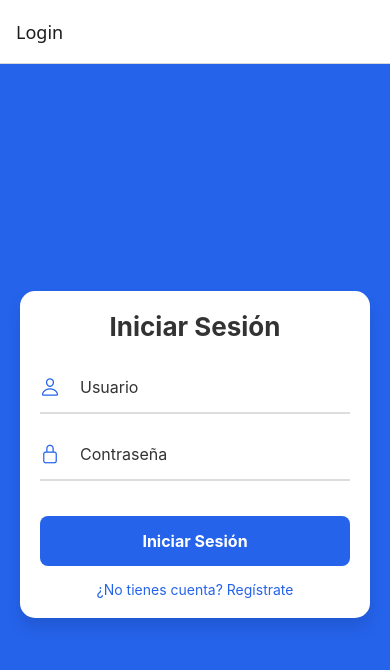
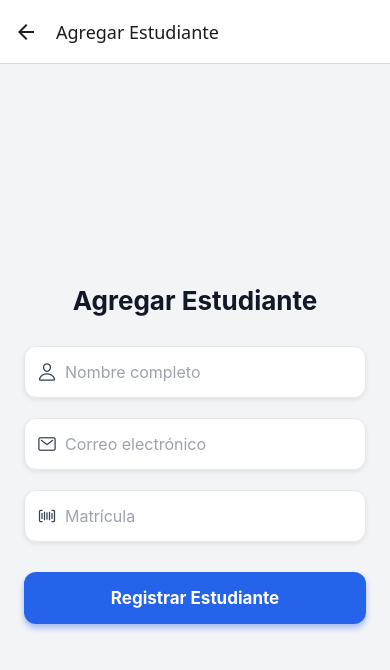
Before and after one commit to DiegoTecorralco/INSCRIBO, a React Native app in the folder Frontend-React/: screen /AddStudent in a window 390 px wide. Shown: the top 670 px of the page. Built offline with nearby package versions, Linux system fonts and the light colour scheme.

Commit message:
Faltan campos correctos en formulario

```diff
--- a/Frontend-React/App.tsx
+++ b/Frontend-React/App.tsx
@@ -9,6 +9,7 @@ import HistoryScreen from './src/screens/HistoryScreen';
 import SettingsScreen from './src/screens/SettingsScreen';
 import AttendanceTableScreen from './src/screens/AttendanceTableScreen';
 import AdminProfile from './src/screens/AdminProfile';
+import AddStudentScreen from './src/screens/AddStudentScreen';
 
 
 const Stack = createNativeStackNavigator();
@@ -24,6 +25,7 @@ export default function App() {
         <Stack.Screen name="Settings" component={SettingsScreen} />
         <Stack.Screen name="AttendanceTable" component={AttendanceTableScreen} />
         <Stack.Screen name="AdminProfile" component={AdminProfile} />
+        <Stack.Screen name="AddStudent" component={AddStudentScreen} options={{ title: 'Agregar Estudiante' }} />
 
       </Stack.Navigator>
     </NavigationContainer>
--- /dev/null
+++ b/Frontend-React/src/screens/AddStudentScreen.tsx
@@ -0,0 +1,156 @@
+import React, { useState } from 'react';
+import {
+  View,
+  Text,
+  TextInput,
+  StyleSheet,
+  TouchableOpacity,
+  Alert,
+  KeyboardAvoidingView,
+  Platform,
+  ScrollView,
+} from 'react-native';
+import { Ionicons } from '@expo/vector-icons';
+
+const AddStudentScreen = () => {
+  const [nombre, setNombre] = useState('');
+  const [correo, setCorreo] = useState('');
+  const [matricula, setMatricula] = useState('');
+
+  const handleSubmit = async () => {
+    if (!nombre || !correo || !matricula) {
+      Alert.alert('Error', 'Por favor llena todos los campos');
+      return;
+    }
+
+    try {
+      const response = await fetch('http://TU_API:PUERTO/api/students', {
+        method: 'POST',
+        headers: { 'Content-Type': 'application/json' },
+        body: JSON.stringify({ nombre, correo, matricula }),
+      });
+
+      const data = await response.json();
+
+      if (response.ok) {
+        Alert.alert('Éxito', 'Estudiante registrado correctamente');
+        setNombre('');
+        setCorreo('');
+        setMatricula('');
+      } else {
+        Alert.alert('Error', data.error || 'Algo salió mal');
+      }
+    } catch (error) {
+      console.error(error);
+      Alert.alert('Error', 'No se pudo conectar al servidor');
+    }
+  };
+
+  return (
+    <KeyboardAvoidingView
+      style={{ flex: 1 }}
+      behavior={Platform.OS === 'ios' ? 'padding' : undefined}
+    >
+      <ScrollView contentContainerStyle={styles.container}>
+        <Text style={styles.title}>Agregar Estudiante</Text>
+
+        <View style={styles.inputWrapper}>
+          <Ionicons name="person-outline" size={20} color="#374151" style={styles.icon} />
+          <TextInput
+            style={styles.input}
+            placeholder="Nombre completo"
+            value={nombre}
+            onChangeText={setNombre}
+            placeholderTextColor="#9CA3AF"
+          />
+        </View>
+
+        <View style={styles.inputWrapper}>
+          <Ionicons name="mail-outline" size={20} color="#374151" style={styles.icon} />
+          <TextInput
+            style={styles.input}
+            placeholder="Correo electrónico"
+            value={correo}
+            onChangeText={setCorreo}
+            keyboardType="email-address"
+            placeholderTextColor="#9CA3AF"
+          />
+        </View>
+
+        <View style={styles.inputWrapper}>
+          <Ionicons name="barcode-outline" size={20} color="#374151" style={styles.icon} />
+          <TextInput
+            style={styles.input}
+            placeholder="Matrícula"
+            value={matricula}
+            onChangeText={setMatricula}
+            placeholderTextColor="#9CA3AF"
+          />
+        </View>
+
+        <TouchableOpacity style={styles.button} onPress={handleSubmit}>
+          <Text style={styles.buttonText}>Registrar Estudiante</Text>
+        </TouchableOpacity>
+      </ScrollView>
+    </KeyboardAvoidingView>
+  );
+};
+
+const styles = StyleSheet.create({
+  container: {
+    backgroundColor: '#F3F4F6',
+    padding: 24,
+    justifyContent: 'center',
+    flexGrow: 1,
+  },
+  title: {
+    fontSize: 26,
+    fontWeight: 'bold',
+    marginBottom: 30,
+    textAlign: 'center',
+    color: '#111827',
+  },
+  inputWrapper: {
+    flexDirection: 'row',
+    alignItems: 'center',
+    backgroundColor: '#FFFFFF',
+    borderRadius: 12,
+    paddingHorizontal: 12,
+    marginBottom: 20,
+    borderWidth: 1,
+    borderColor: '#E5E7EB',
+    shadowColor: '#000',
+    shadowOffset: { width: 0, height: 2 },
+    shadowOpacity: 0.08,
+    shadowRadius: 4,
+    elevation: 2,
+  },
+  icon: {
+    marginRight: 8,
+  },
+  input: {
+    flex: 1,
+    height: 50,
+    fontSize: 16,
+    color: '#111827',
+  },
+  button: {
+    backgroundColor: '#2563EB',
+    paddingVertical: 16,
+    borderRadius: 12,
+    alignItems: 'center',
+    marginTop: 10,
+    shadowColor: '#2563EB',
+    shadowOffset: { width: 0, height: 4 },
+    shadowOpacity: 0.4,
+    shadowRadius: 6,
+    elevation: 4,
+  },
+  buttonText: {
+    color: '#FFFFFF',
+    fontSize: 17,
+    fontWeight: 'bold',
+  },
+});
+
+export default AddStudentScreen;
--- a/Frontend-React/src/screens/DashboardScreen.tsx
+++ b/Frontend-React/src/screens/DashboardScreen.tsx
@@ -59,6 +59,13 @@ const DashboardScreen = ({ navigation, route }) => {
               <Text style={styles.buttonText}>Ver Registros de Estudiantes</Text>
             </TouchableOpacity>
           )}
+
+          {isAdmin && (
+  <TouchableOpacity style={styles.button} onPress={() => navigation.navigate('AddStudent')}>
+    <Icon name="ios-person-add" size={20} color="#fff" />
+    <Text style={styles.buttonText}>Agregar Estudiante</Text>
+  </TouchableOpacity>
+)}
 
           <TouchableOpacity style={styles.button} onPress={() => navigation.navigate('Settings')}>
             <Icon name="ios-settings" size={20} color="#fff" />
```
